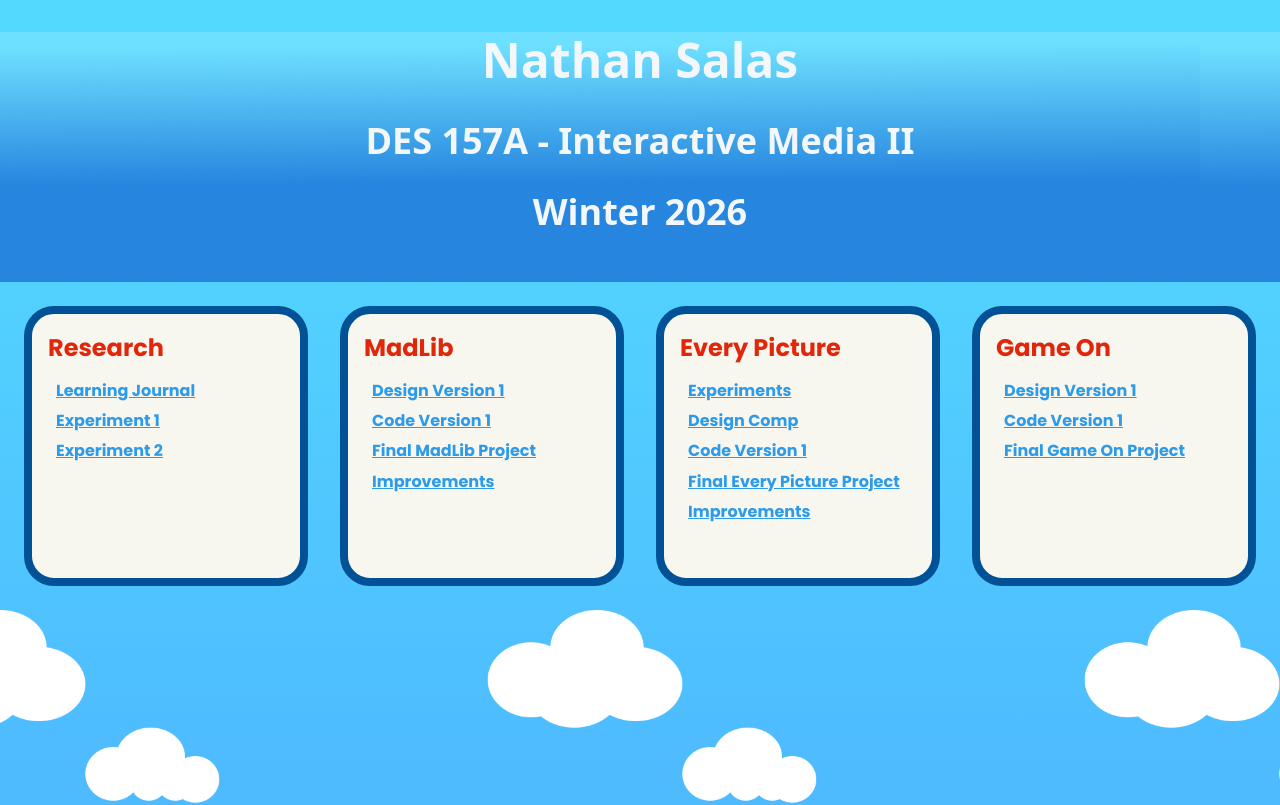
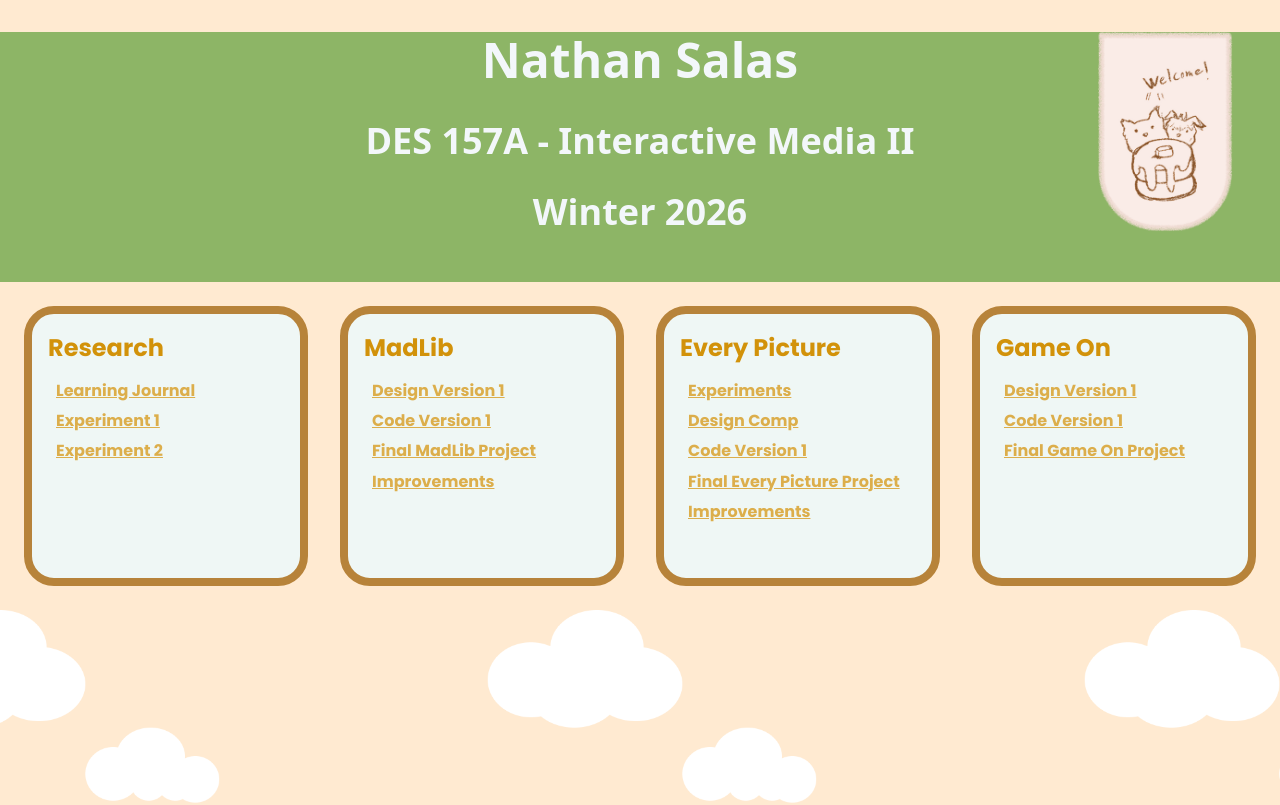
Before and after one commit to HakoHakoBako/github, a plain HTML site: page index.html in a window 1280 px wide. Shown: the top 805 px of the page. Drawn offline with nearby package versions, Linux system fonts and the light colour scheme; a web font is replaced by a local one.

Commit message:
Changed entire look

```diff
--- a/index.html
+++ b/index.html
@@ -17,6 +17,7 @@
         <h2>DES 157A - Interactive Media II</h2>
         <h2>Winter 2026</h2>
         </div>
+        <div id="bookmark"></div>
     </header>
 
     <main class="four-columns">
--- a/styles.css
+++ b/styles.css
@@ -12,15 +12,26 @@ header{
 }
 
 #banner{
-    background-image: url(images/banner.png);
-    width: 100%;
-    height: 250px;
-    margin: 0 auto;
+   background-image: url(images/matchabanner.png);
+   width: 100%;
+   height: 250px;
 }
 
+#bookmark{
+    position: absolute;
+    top: 0;
+    right: 2rem;
+    width: 150px;
+    height: 200px;
+    background-image: url(images/bookmark.png);
+    background-size: contain;
+    background-repeat: no-repeat;
+    z-index: 3;
+}
 body{
-    background: #53D9FE;
-    background: linear-gradient(180deg, rgba(83, 217, 254, 1) 12%, rgba(78, 187, 255, 1) 78%);
+    background: #FFEAD1;
+    margin: 0;
+
 }
 
 .four-columns{
@@ -38,10 +49,10 @@ body{
 
 .four-columns section {
   flex: 1;
-  background-color: rgb(247, 247, 239);
+  background-color: rgb(239, 247, 245);
   border-radius: 30px;
   border-style: solid;
-  border-color: #015197;
+  border-color: #b7833a;
   border-width: 0.5em;
   padding-left: 1em;
   padding-bottom: 2.5em;
@@ -50,22 +61,22 @@ body{
 }
 
 .four-columns h2 {
-  color: rgb(225, 38, 9);
+  color: rgb(210, 146, 10);
 
 
 }
 .four-columns a {
-    color: #2D9BEA;
+    color: #dcae4b;
     list-style-type: none;
     padding-left: 0.25em;
     margin-bottom: 0.75rem;
     transition: opacity, 0.5s ease;
 }
  .four-columns a:hover {
-    background-color: #5ea3d1;
+    background-color: #7d4a25;
     color: aliceblue;
     border-style: solid;
-    border-color: #015197;
+    border-color: #b5a711;
     border-radius: 20px;
     padding: 0.5em;
  }
```
Also changed, not shown: images/bookmark.png (added), images/matchabanner.png (added).
